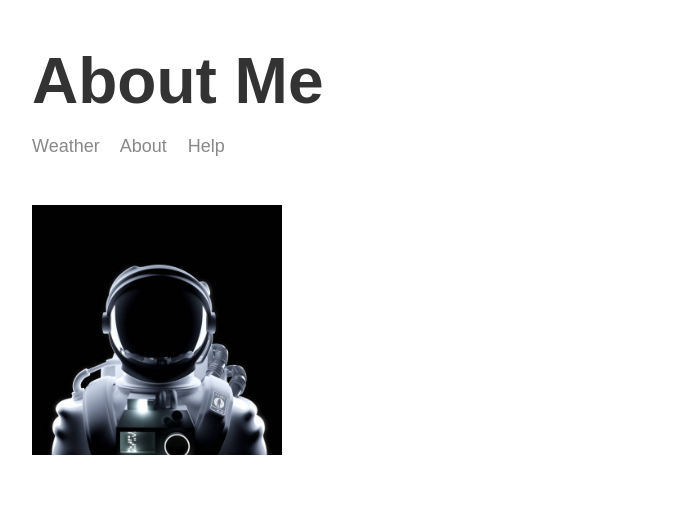
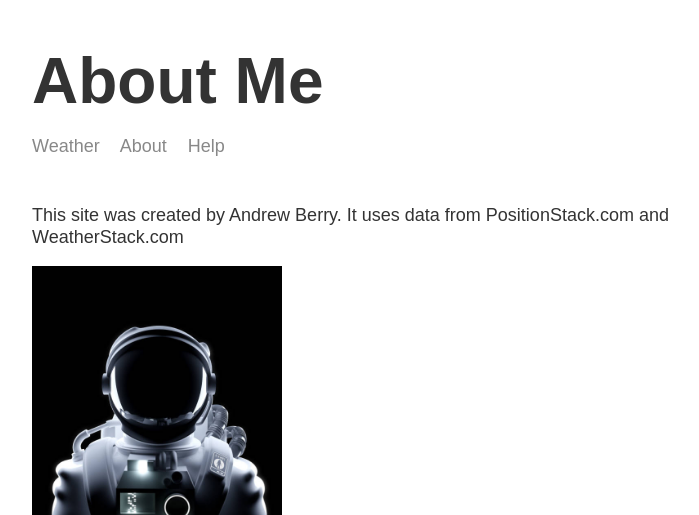
Before and after one commit to andberry89/node3-weather-website, a Node server app: page /about in a window 1280 px wide. Shown: the top 515 px of the page, without its empty margins (283-982 px from the left). Run offline with Node 20, Linux system fonts and the light colour scheme; some libraries are stand-ins or nearby versions.

Commit message:
Add About text.

```diff
--- a/templates/views/about.hbs
+++ b/templates/views/about.hbs
@@ -10,6 +10,7 @@
     <div class="main-content">
 
       {{>header}}
+      <p>This site was created by Andrew Berry. It uses data from PositionStack.com and WeatherStack.com</p>
       <img src="/img/astronaut-3.jpg" alt="astronaut facing the viewer" class="portrait"/>
 
     </div>
```
